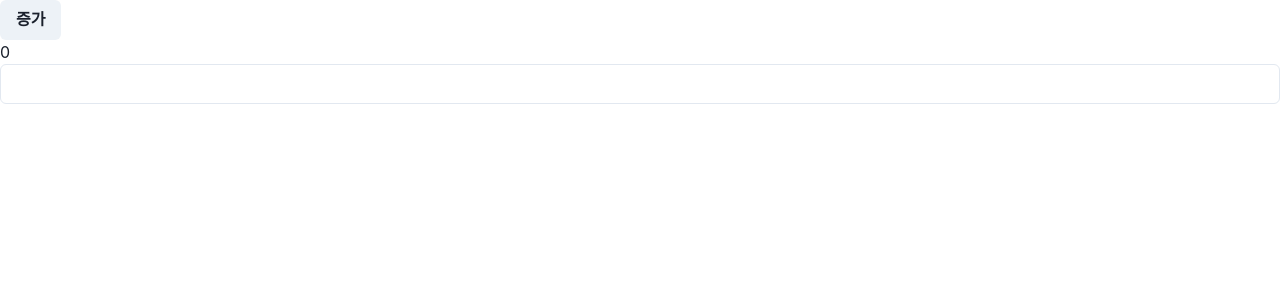
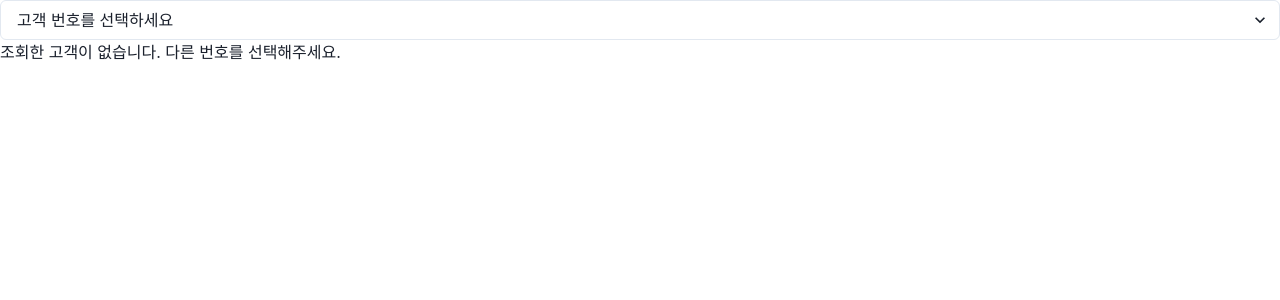
Before and after one commit to soowan95/react20231031, a React (Create React App) app: page / in a window 1280 px wide. Shown: the top 300 px of the page. Built offline with nearby package versions, Linux system fonts and the light colour scheme; no server answers.

Commit message:
learn useEffect's second parameter

```diff
--- a/src/App.js
+++ b/src/App.js
@@ -1,22 +1,42 @@
+import { Box, Select, Spinner, Text } from "@chakra-ui/react";
 import { useEffect, useState } from "react";
-import { Button, Input, Text } from "@chakra-ui/react";
+import axios from "axios";
 
 function App(props) {
-  const [number, setNumber] = useState(0);
-  const [text, setText] = useState("");
-
-  // 첫번째 파라미터(setup): The function with your Effect's logic.
-  // 두번째 파라미터: setup을 실행시키는 값의 나열(배열)
-  //                빈 배열이면 첫 rendering때만 실행됨
+  const [customerId, setCustomerId] = useState(0);
+  const [customerName, setCustomerName] = useState("");
+  const [isLoading, setIsLoading] = useState(false);
   useEffect(() => {
-    console.log("excute effect function");
-  }, [number, text]);
+    setIsLoading(true);
+    axios
+      .get("/api/main1/sub4?id=" + customerId)
+      .then(({ data }) => setCustomerName(data))
+      .catch((e) => setCustomerName(null))
+      .finally(() => setIsLoading(false));
+  }, [customerId]);
   return (
     <div>
-      <Button onClick={() => setNumber(number + 1)}>증가</Button>
-      <Text>{number}</Text>
-      <Input value={text} onChange={(e) => setText(e.target.value)} />
-      <Text>{text}</Text>
+      <Select
+        placeholder="고객 번호를 선택하세요"
+        onChange={(e) => setCustomerId(e.target.value)}
+      >
+        <option value="1">1</option>
+        <option value="2">2</option>
+        <option value="3">3</option>
+        <option value="4">4</option>
+        <option value="5">5</option>
+        <option value="6">6</option>
+        <option value="7">7</option>
+        <option value="8">8</option>
+        <option value="9">9</option>
+        <option value="10">10</option>
+      </Select>
+      <Box>
+        {(isLoading && <Spinner />) ||
+          (customerName && <Text>고객 이름 : {customerName}</Text>) || (
+            <Text>조회한 고객이 없습니다. 다른 번호를 선택해주세요.</Text>
+          )}
+      </Box>
     </div>
   );
 }
```
